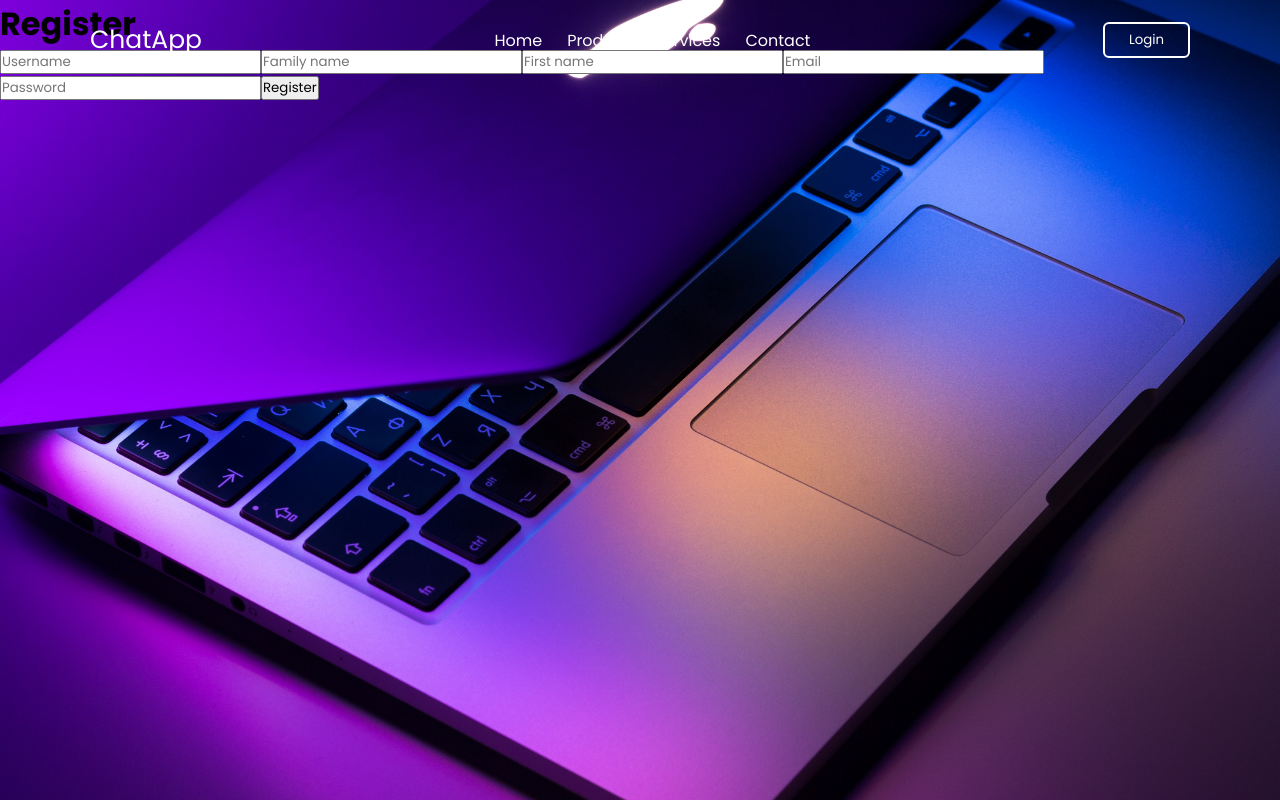
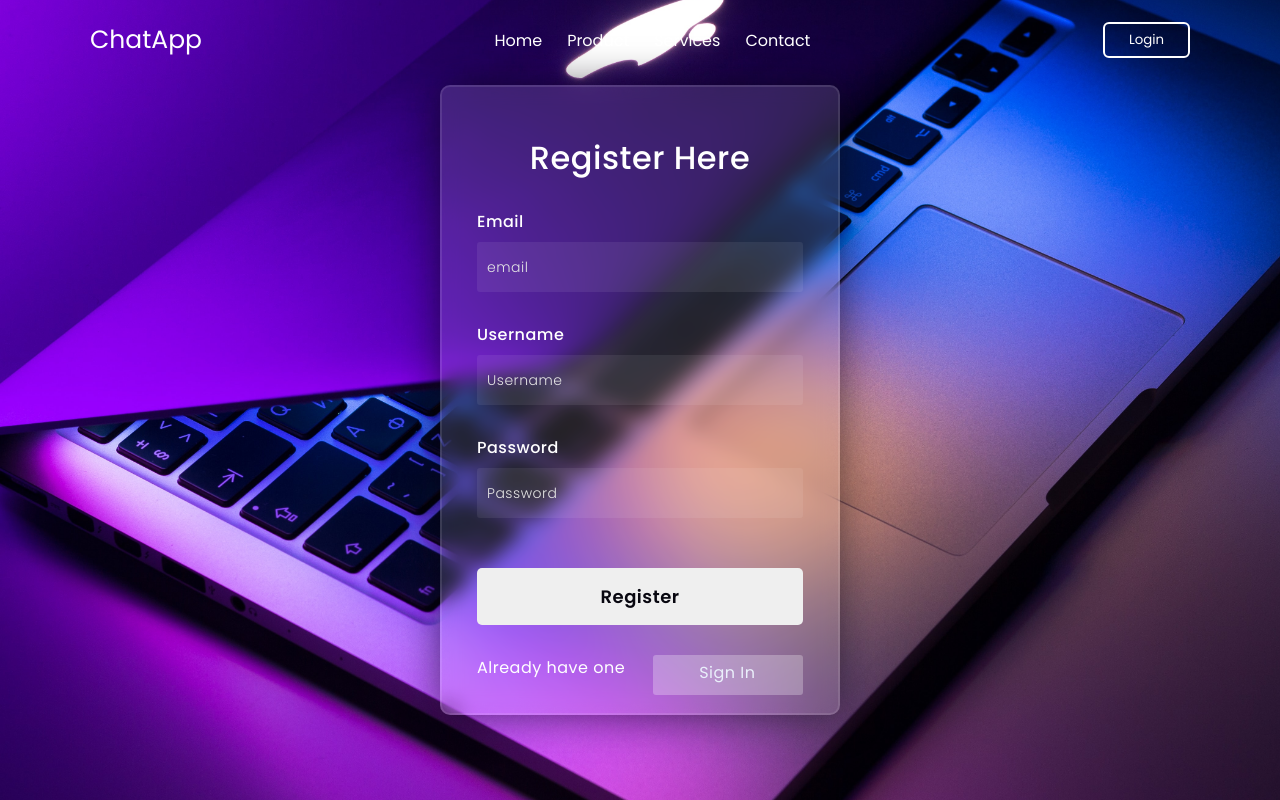
Before and after one commit to oussamarhouch/Chat-App-Socket, a React (Create React App) app in the folder client/: page /signup in a window 1280 px wide. Built offline with nearby package versions, Linux system fonts and the light colour scheme.

Commit message:
login+register

```diff
--- a/client/src/assets/css/SignIn.css
+++ b/client/src/assets/css/SignIn.css
@@ -0,0 +1,118 @@
+*,
+*:before,
+*:after {
+  padding: 0;
+  margin: 0;
+  box-sizing: border-box;
+}
+body {
+  background-color: #080710;
+}
+.background {
+  width: 430px;
+  height: 520px;
+  position: absolute;
+  transform: translate(-50%, -50%);
+  left: 50%;
+  top: 50%;
+}
+.background .shape {
+  height: 200px;
+  width: 200px;
+  position: absolute;
+  border-radius: 50%;
+}
+.shape:first-child {
+  background: linear-gradient(#1845ad, #23a2f6);
+  left: -80px;
+  top: -80px;
+}
+.shape:last-child {
+  background: linear-gradient(to right, #ff512f, #f09819);
+  right: -30px;
+  bottom: -80px;
+}
+.login-form {
+  height: 520px;
+  width: 400px;
+  background-color: rgba(255, 255, 255, 0.13);
+  position: absolute;
+  transform: translate(-50%, -50%);
+  top: 50%;
+  left: 50%;
+  border-radius: 10px;
+  backdrop-filter: blur(10px);
+  border: 2px solid rgba(255, 255, 255, 0.1);
+  box-shadow: 0 0 40px rgba(8, 7, 16, 0.6);
+  padding: 50px 35px;
+}
+.login-form * {
+  font-family: "Poppins", sans-serif;
+  color: #ffffff;
+  letter-spacing: 0.5px;
+  outline: none;
+  border: none;
+}
+.login-form h3 {
+  font-size: 32px;
+  font-weight: 500;
+  line-height: 42px;
+  text-align: center;
+}
+
+label {
+  display: block;
+  margin-top: 30px;
+  font-size: 16px;
+  font-weight: 500;
+}
+input {
+  display: block;
+  height: 50px;
+  width: 100%;
+  background-color: rgba(255, 255, 255, 0.07);
+  border-radius: 3px;
+  padding: 0 10px;
+  margin-top: 8px;
+  font-size: 14px;
+  font-weight: 300;
+}
+::placeholder {
+  color: #e5e5e5;
+}
+.buttonForm {
+  margin-top: 50px;
+  width: 100%;
+  color: #080710;
+  padding: 15px 0;
+  font-size: 18px;
+  font-weight: 600;
+  border-radius: 5px;
+  cursor: pointer;
+}
+.social {
+  margin-top: 30px;
+  display: flex;
+}
+.social div {
+  background: red;
+  width: 150px;
+  border-radius: 3px;
+  padding: 5px 10px 10px 5px;
+  background-color: rgba(255, 255, 255, 0.27);
+  color: #eaf0fb;
+  text-align: center;
+}
+.social div:hover {
+  background-color: rgba(255, 255, 255, 0.47);
+}
+.social .fb {
+  margin-left: 25px;
+}
+.social i {
+  margin-right: 4px;
+}
+
+.go {
+  margin-left: 14%;
+}
--- a/client/src/assets/css/SignUp.css
+++ b/client/src/assets/css/SignUp.css
@@ -0,0 +1,118 @@
+*,
+*:before,
+*:after {
+  padding: 0;
+  margin: 0;
+  box-sizing: border-box;
+}
+body {
+  background-color: #080710;
+}
+.background {
+  width: 430px;
+  height: 520px;
+  position: absolute;
+  transform: translate(-50%, -50%);
+  left: 50%;
+  top: 50%;
+}
+.background .shape {
+  height: 200px;
+  width: 200px;
+  position: absolute;
+  border-radius: 50%;
+}
+.shape:first-child {
+  background: linear-gradient(#1845ad, #23a2f6);
+  left: -80px;
+  top: -80px;
+}
+.shape:last-child {
+  background: linear-gradient(to right, #ff512f, #f09819);
+  right: -30px;
+  bottom: -80px;
+}
+.register-form {
+  height: 630px;
+  width: 400px;
+  background-color: rgba(255, 255, 255, 0.13);
+  position: absolute;
+  transform: translate(-50%, -50%);
+  top: 50%;
+  left: 50%;
+  border-radius: 10px;
+  backdrop-filter: blur(10px);
+  border: 2px solid rgba(255, 255, 255, 0.1);
+  box-shadow: 0 0 40px rgba(8, 7, 16, 0.6);
+  padding: 50px 35px;
+}
+.register-form * {
+  font-family: "Poppins", sans-serif;
+  color: #ffffff;
+  letter-spacing: 0.5px;
+  outline: none;
+  border: none;
+}
+.register-form h3 {
+  font-size: 32px;
+  font-weight: 500;
+  line-height: 42px;
+  text-align: center;
+}
+
+label {
+  display: block;
+  margin-top: 30px;
+  font-size: 16px;
+  font-weight: 500;
+}
+input {
+  display: block;
+  height: 50px;
+  width: 100%;
+  background-color: rgba(255, 255, 255, 0.07);
+  border-radius: 3px;
+  padding: 0 10px;
+  margin-top: 8px;
+  font-size: 14px;
+  font-weight: 300;
+}
+::placeholder {
+  color: #e5e5e5;
+}
+.buttonForm {
+  margin-top: 50px;
+  width: 100%;
+  color: #080710;
+  padding: 15px 0;
+  font-size: 18px;
+  font-weight: 600;
+  border-radius: 5px;
+  cursor: pointer;
+}
+.social {
+  margin-top: 30px;
+  display: flex;
+}
+.social div {
+  background: red;
+  width: 150px;
+  border-radius: 3px;
+  padding: 5px 10px 10px 5px;
+  background-color: rgba(255, 255, 255, 0.27);
+  color: #eaf0fb;
+  text-align: center;
+}
+.social div:hover {
+  background-color: rgba(255, 255, 255, 0.47);
+}
+.social .fb {
+  margin-left: 25px;
+}
+.social i {
+  margin-right: 4px;
+}
+
+.go-register {
+  margin-left: 8.5%;
+}
--- a/client/src/views/SignIn/index.js
+++ b/client/src/views/SignIn/index.js
@@ -1,7 +1,7 @@
 import React, { useState } from "react";
 import axios from "axios";
 import { useNavigate } from "react-router-dom";
-import "../../assets/css/SignUp.css";
+import "../../assets/css/SignIn.css";
 
 function SignIn() {
   const [username, setUsername] = useState("");
@@ -37,21 +37,39 @@
   };
 
   return (
-    <div className="signiDivn">
-      <h1>friends</h1>
+    <div className="signin">
+      <form className="login-form">
+        <h3>Login Here</h3>
+
+        <label htmlFor="username">Username</label>
         <input
           type="text"
           placeholder="Username"
           value={username}
           onChange={(e) => setUsername(e.target.value)}
+          id="username"
         />
+
+        <label htmlFor="password">Password</label>
         <input
           type="password"
           placeholder="Password"
           value={password}
           onChange={(e) => setPassword(e.target.value)}
+          id="password"
         />
-      <button onClick={handleLogin}>Login</button>
+
+        <button className="buttonForm" onClick={handleLogin}>
+          Log In
+        </button>
+        <div className="social">
+          Don't have one.
+          <div className="go" onClick={() => navigate("/signup")} S>
+            <i className="fab fa-google"></i>
+            Sign Up
+          </div>
+        </div>
+      </form>
     </div>
   );
 }
--- a/client/src/views/SignUp/index.js
+++ b/client/src/views/SignUp/index.js
@@ -5,8 +5,6 @@
 
 function SignUp() {
   const [username, setUsername] = useState("");
-  const [familyName, setFamilyName] = useState("");
-  const [firstName, setFirstName] = useState("");
   const [email, setEmail] = useState("");
   const [password, setPassword] = useState("");
   const navigate = useNavigate();
@@ -19,8 +17,6 @@
         api + "/register",
         {
           username,
-          familyName,
-          firstName,
           email,
           password,
         },
@@ -41,38 +37,46 @@
 
   return (
     <div className="SignUp">
-      <h1>Register</h1>
+      <form className="register-form">
+        <h3>Register Here</h3>
+        <label htmlFor="username">Email</label>
+        <input
+          type="email"
+          placeholder="email"
+          value={email}
+          onChange={(e) => setEmail(e.target.value)}
+          id="username"
+        />
+
+        <label htmlFor="username">Username</label>
         <input
           type="text"
           placeholder="Username"
           value={username}
           onChange={(e) => setUsername(e.target.value)}
+          id="username"
         />
-      <input
-        type="text"
-        placeholder="Family name"
-        value={familyName}
-        onChange={(e) => setFamilyName(e.target.value)}
-      />
-      <input
-        type="text"
-        placeholder="First name"
-        value={firstName}
-        onChange={(e) => setFirstName(e.target.value)}
-      />
-      <input
-        type="email"
-        placeholder="Email"
-        value={email}
-        onChange={(e) => setEmail(e.target.value)}
-      />
+
+        <label htmlFor="password">Password</label>
         <input
           type="password"
           placeholder="Password"
           value={password}
           onChange={(e) => setPassword(e.target.value)}
+          id="password"
         />
-      <button onClick={handleRegister}>Register</button>
+
+        <button className="buttonForm" onClick={handleRegister}>
+          Register
+        </button>
+        <div className="social">
+          Already have one
+          <div className="go-register" onClick={() => navigate("/signin")} S>
+            <i className="fab fa-google"></i>
+            Sign In
+          </div>
+        </div>
+      </form>
     </div>
   );
 }
```
Also changed, not shown: 2 other files (tests, documents, lock files or other folders). Lines whose indentation alone changed are shown as unchanged.
